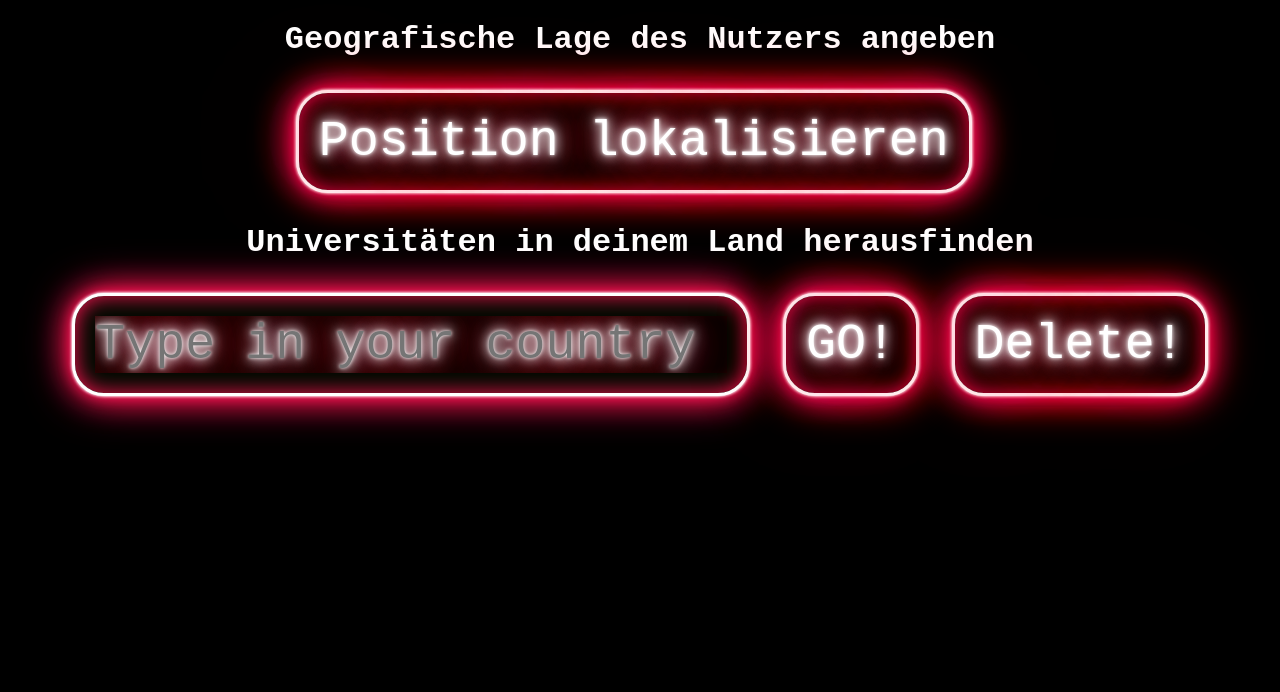
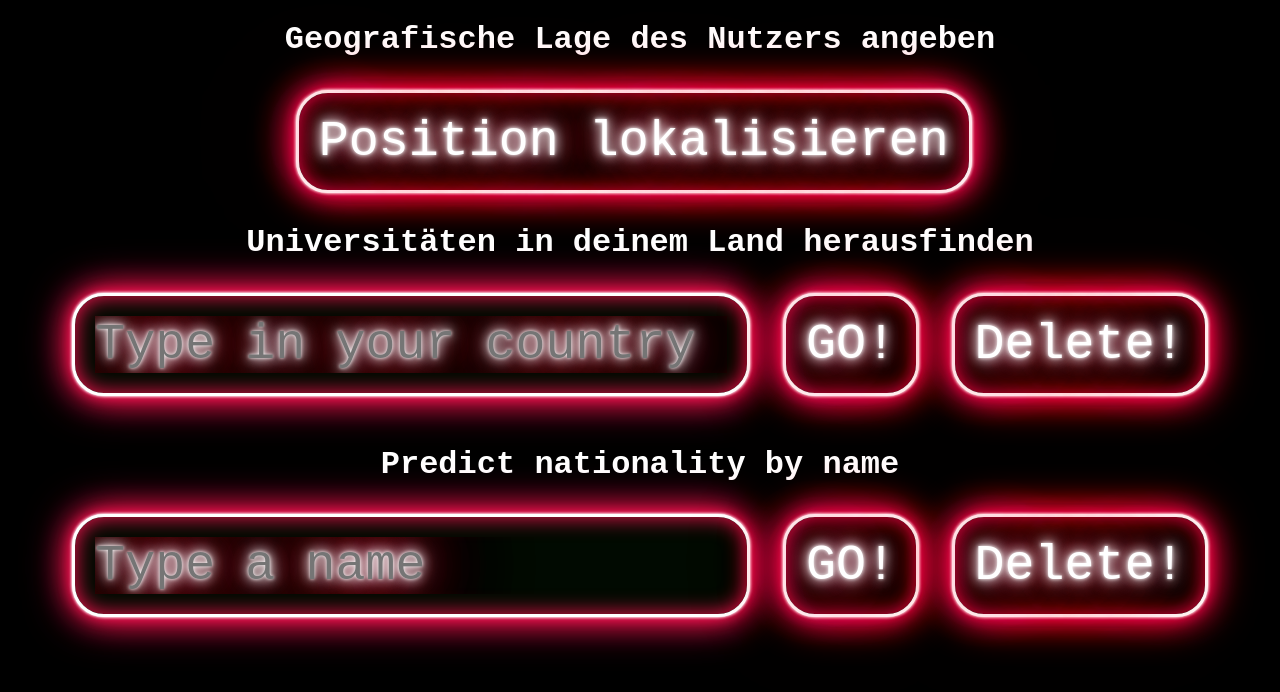
Before and after one commit to businesswebsites/fetching_apis, a plain HTML site: page index.html in a window 1280 px wide. Drawn offline with Linux system fonts and the light colour scheme.

Commit message:
Third Commit
predict nationality by name

```diff
--- a/code.js
+++ b/code.js
@@ -14,7 +14,7 @@ function showPosition(position){
 
 
 //API here
-
+//fetch universities data
 let universities = document.getElementById("universities")
 async function fetchData(){
     let country = document.getElementById("country").value;
@@ -42,3 +42,24 @@ function fetchAPI(){
 function del_val(){
     universities.innerHTML = "";
 }
+
+//fetch predict nationality api
+let nationality = document.getElementById("nationality");
+function guess_nationality(){
+    let name = document.getElementById("name").value;
+    fetch("https://api.nationalize.io?name="+name.toString())
+    .then(response => response.json())
+    .then(json =>
+        {
+            for(let i = 0; i<json.country.length; i++){
+                nationality.innerHTML = nationality.innerHTML + json.country[i].country_id + "<br>";
+            }
+            //console.log(json.country[0].country_id)
+            //universities.innerHTML = new_arr;
+        })
+    .catch(err => console.log("Request failed", err));
+}
+
+function del_erg(){
+    nationality.innerHTML = "";
+}
--- a/index.html
+++ b/index.html
@@ -7,6 +7,7 @@
     <title>API Training</title>
     <link rel="stylesheet" href="style.css">
     <link href="https://fonts.googleapis.com/css?family=Dosis:400,700" rel="stylesheet" />
+
 </head>
 <body>
     <div>
@@ -28,6 +29,15 @@
     <div id="universities">
 
     </div>
+    <h1>Predict nationality by name</h1>
+    <div id="guess_name">
+        <input class="neonText" placeholder="Type a name" type="text" name="" id="name">
+        <button class="neonText" id="guess_name_btn" onclick="guess_nationality()" >GO!</button>
+        <button class="neonText" onclick="del_erg()" id="delete_name_btn">Delete!</button>
+    </div>
+    <div id="nationality">
+
+    </div>
     <script src="code.js"></script>
 </body>
 </html>
--- a/style.css
+++ b/style.css
@@ -7,7 +7,7 @@ h1{
     text-align: center;
     font-family: 'Courier New', Courier, monospace;
 }
-#uni{
+#uni, #guess_name_btn, #delete_name_btn{
     font-size: 50px;
     border-radius: 10px;
     font-family: 'Courier New', Courier, monospace;
@@ -75,13 +75,13 @@ input{
                 inset 0 0 1.3rem #fe1352;
 }
 
-#root{
+#root, #guess_name{
     display: flex;
     justify-content: center;
     gap: 1%;
 }
 
-#universities{
+#universities, #nationality{
     text-align: center;
     margin: 40px;
     font-family: 'Courier New', Courier, monospace;
```
